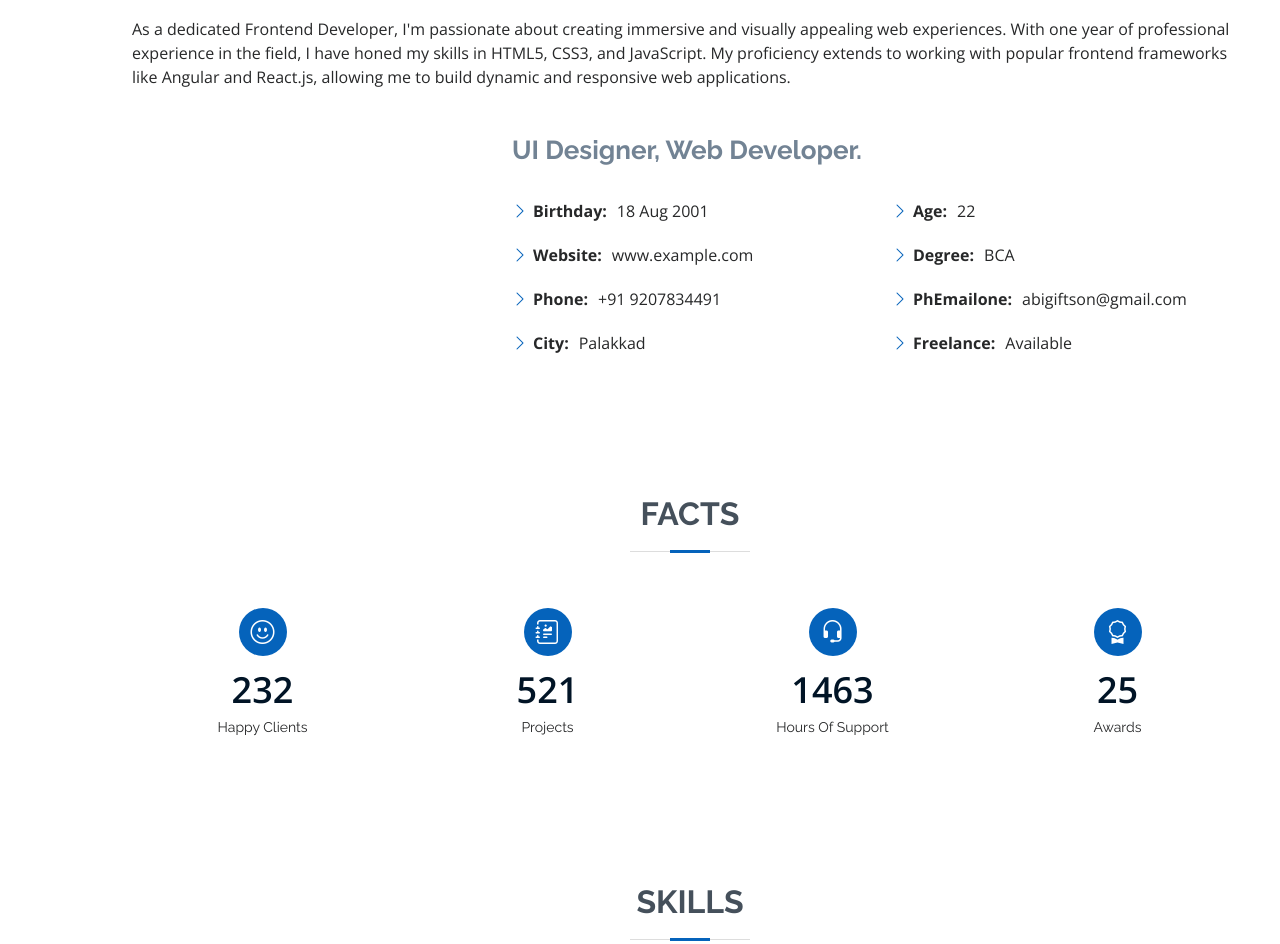
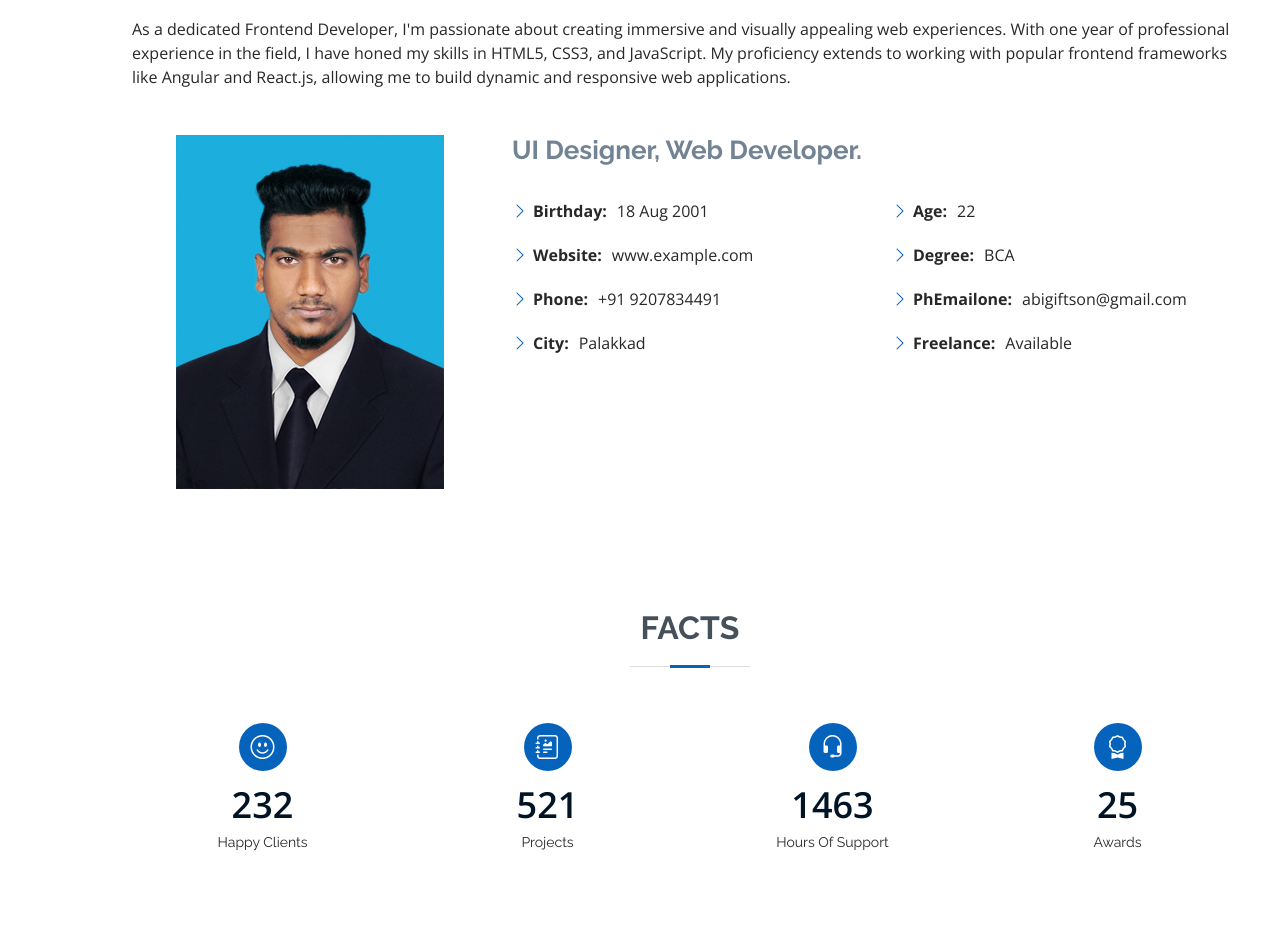
Before and after one commit to abigiftson/portfolio, a plain HTML site: page index.html in a window 1280 px wide. Shown: the part 921-1865 px from the top of the page. Drawn offline with nearby package versions, Linux system fonts and the light colour scheme.

Commit message:
index css images changes

```diff
--- a/assets/css/style.css
+++ b/assets/css/style.css
@@ -1,14 +1,4 @@
-/**
-* Template Name: MyResume
-* Updated: Jan 29 2024 with Bootstrap v5.3.2
-* Template URL: https://bootstrapmade.com/free-html-bootstrap-template-my-resume/
-* Author: BootstrapMade.com
-* License: https://bootstrapmade.com/license/
-*/
 
-/*--------------------------------------------------------------
-# General
---------------------------------------------------------------*/
 body {
   font-family: "Open Sans", sans-serif;
   color: #272829;
@@ -274,8 +264,8 @@ h6 {
 #hero {
   width: 100%;
   height: 100vh;
-  /* background: url("../img/hero-bg.jpg") top right no-repeat; */
-  background-color: #0678e3;
+  /* background: url("../img/banner_page.jpg") top right no-repeat; */
+  /* background-color: #0678e3; */
   background-size: cover;
   position: relative;
 }
--- a/index.html
+++ b/index.html
@@ -131,8 +131,8 @@
           </div>
 
           <div class="row">
-            <div class="col-lg-4">
-              <img src="assets/img/.jpg" class="img-fluid" alt="" />
+            <div class="col-lg-4 text-center">
+              <img src="assets/img/abi.jpg" class="img-fluid" alt="" />
             </div>
             <div class="col-lg-8 pt-4 pt-lg-0 content">
               <!-- <h3>UI/UX Designer &amp; Web Developer.</h3> -->
```
Also changed, not shown: assets/img/abi.JPG (added), assets/img/banner_page.jpg (added), assets/img/pngwing.com(51).png (added), assets/img/pngwing.com(52).png (added), assets/img/pngwing.com(53).png (added), assets/img/pngwing.com(54).png (added), assets/img/pngwing.com(55).png (added), assets/img/pngwing.com(56).png (added), assets/img/pngwing.com(57).png (added), assets/img/pngwing.com(58).png (added).
